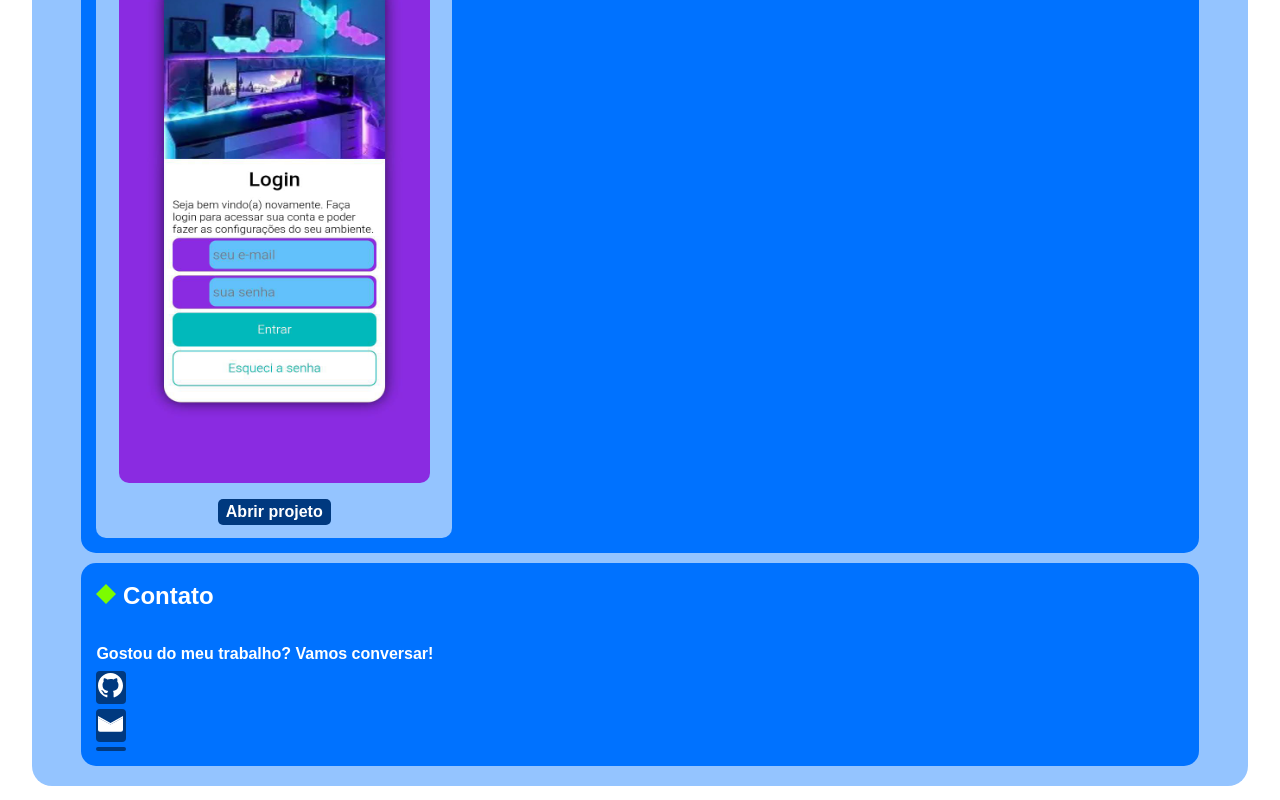
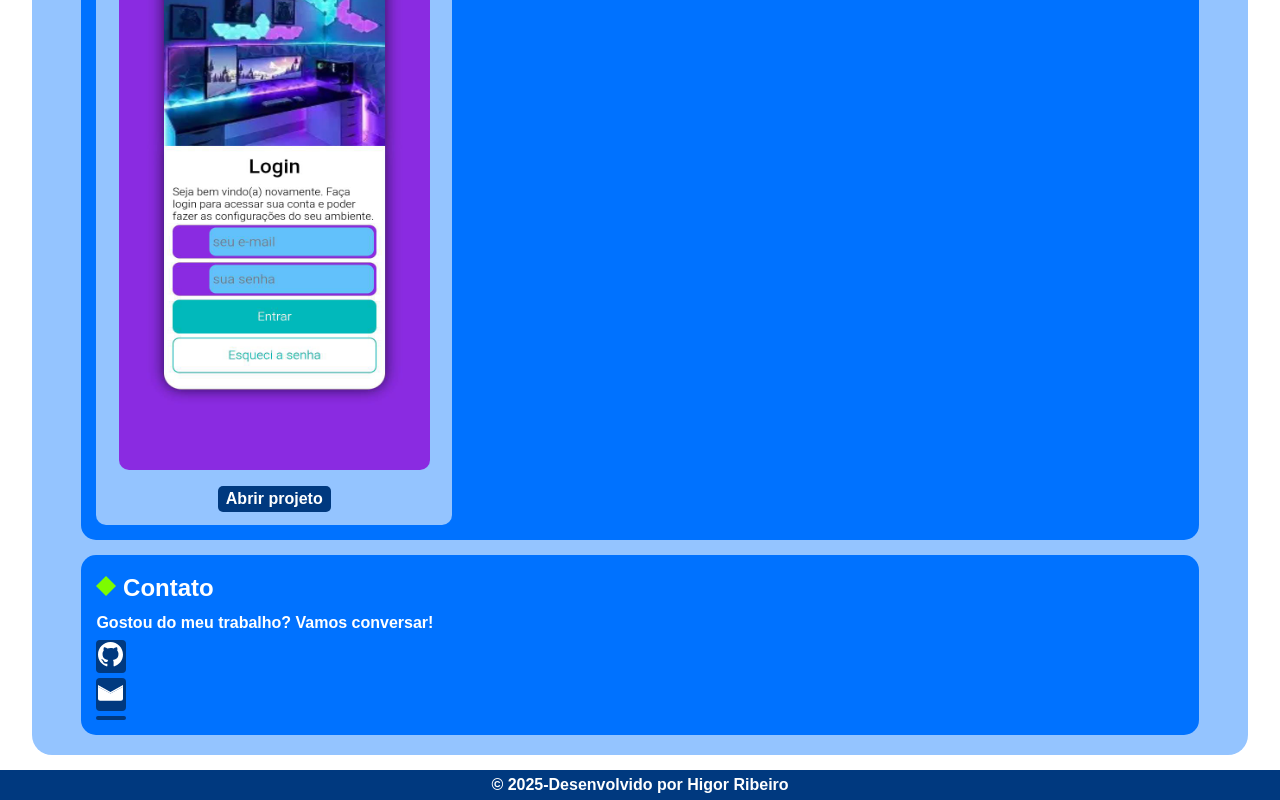
Before and after one commit to Higor-Ribeiro/Portifolio, a plain HTML site: page index.html in a window 1280 px wide. Shown: the part 825-1625 px from the top of the page. Drawn offline with Linux system fonts and the light colour scheme.

Commit message:
portifólio

```diff
--- a/estilos/style.css
+++ b/estilos/style.css
@@ -1,4 +1,8 @@
 @charset "UTF-8";
+
+/* ===================== */
+/* Variáveis Globais     */
+/* ===================== */
 :root {
   --cor1: #ffffff;
   --cor2: #94c4ff;
@@ -28,7 +32,8 @@ h1, h2, p {
   font-weight: bold;
   line-height: 1.5em;
 }
-p strong, #frase {
+p strong,
+#frase {
   color: var(--cor5);
 }
 header {
@@ -98,9 +103,11 @@ main {
   display: flex;
   flex-direction: column;
   align-items: center;
-  gap: 10px;
+  gap: 15px;
 }
-.sobre, .projetos, .contato {
+.sobre,
+.projetos,
+.contato {
   width: 95%;
   padding: 15px;
   background-color: var(--cor4);
@@ -108,7 +115,7 @@ main {
 }
 .projetos {
   display: grid;
-  grid-template: repeat(10,1fr) / repeat(3,1fr);
+  grid-template: repeat(10, 1fr) / repeat(3, 1fr);
   gap: 10px;
 }
 .projetos h2 {
@@ -140,10 +147,16 @@ main {
 }
 .contato {
   display: flex;
-  flex-direction: column;
+  flex-flow: column nowrap;
   gap: 5px;
 }
-
+footer {
+  background-color: var(--cor6);
+  width: 100%;
+  margin-top: 15px;
+  text-align: center;
+  padding: 3px;
+}
 @media screen and (max-width: 765px) {
   .projetos {
     grid-template-columns: 1fr;
--- a/index.html
+++ b/index.html
@@ -24,7 +24,6 @@
             <h2><svg width="20" height="20" viewBox="0 0 100 100">
                 <polygon points="50,0 100,50 50,100 0,50" fill="#7CFC00" />
             </svg> Sobre mim</h2>
-            <br>
             <p>Meu nome é Higor dos Santos Ribeiro, tenho 14 anos e sou estudante de programação. Nos últimos meses, dediquei-me ao aprendizado de <strong>Python, HTML e CSS,</strong> desenvolvendo projetos práticos que reforçam meus conhecimentos e ampliam minhas habilidades.</p>
             <br>
             <p>Tenho interesse em criar soluções digitais, sites e jogos, sempre com foco em aprender novas tecnologias e evoluir como desenvolvedor. Este portfólio representa minha jornada de estudos e projetos, além de ser um espaço para acompanhar minha evolução no mundo da tecnologia.</p>
@@ -53,7 +52,6 @@
             <h2><svg width="20" height="20" viewBox="0 0 100 100">
             <polygon points="50,0 100,50 50,100 0,50" fill="#7CFC00" />
             </svg> Contato</h2>
-            <br>
             <p>Gostou do meu trabalho? Vamos conversar!</p>
                 <a target="_blank" href="https://github.com/Higor-Ribeiro"
                 ><svg xmlns="http://www.w3.org/2000/svg" width="25" height="25" viewBox="0 0 24 24">
@@ -68,7 +66,9 @@
                 <a href=""></a>
         </section>
     </main>
-
+    <footer>
+        <p>© 2025-Desenvolvido por Higor Ribeiro</p>
+    </footer>
 <script>
 document.querySelectorAll('nav a[href^="#"]').forEach(link => {
   link.addEventListener('click', function(e) {
```
